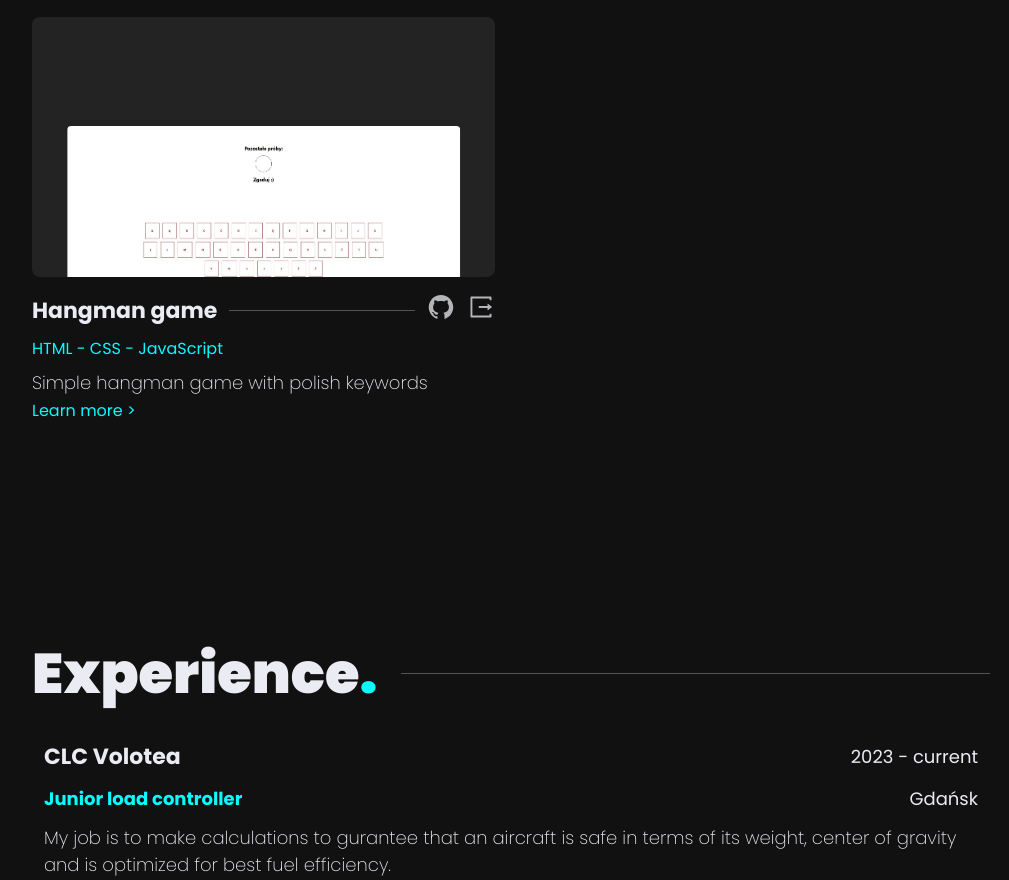
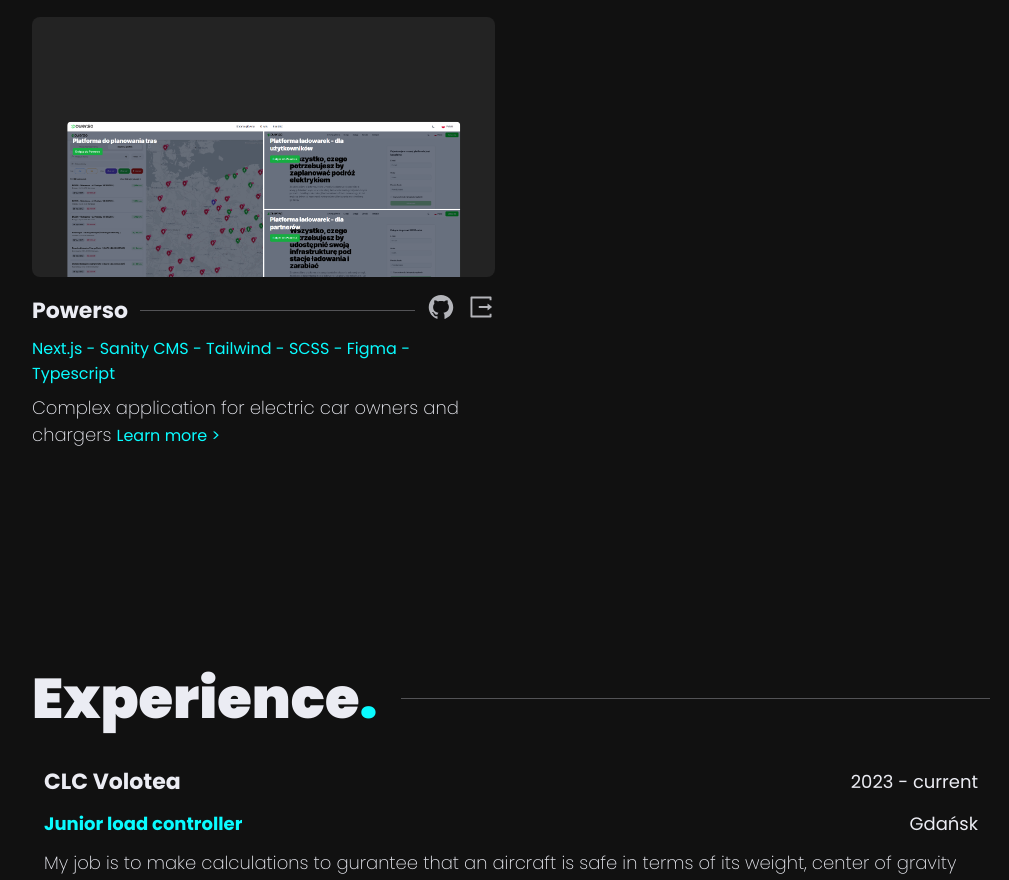
Before and after one commit to Skydeno/portfolio, a Next.js app: page / in a window 1280 px wide. Shown: the part 2900-3780 px from the top of the page, without its empty margins (159-1168 px from the left). Built offline with nearby package versions, Linux system fonts and the light colour scheme.

Commit message:
Experience update

```diff
--- a/components/home/projects/Projects.tsx
+++ b/components/home/projects/Projects.tsx
@@ -112,19 +112,18 @@ const projects = [
     ),
   },
   {
-    title: "Hangman game",
-    imgSrc: "project-imgs/hangman.jpg",
-    code: "https://github.com/Skydeno/hangman",
-    projectLink: "None",
-    tech: ["HTML", "CSS", "JavaScript"],
-    description: "Simple hangman game with polish keywords",
+    title: "Powerso",
+    imgSrc: "project-imgs/powerso.png",
+    code: "https://github.com/Skydeno/",
+    projectLink: "https://www.powerso.pl/",
+    tech: ["Next.js", "Sanity CMS", "Tailwind", "SCSS", "Figma", "Typescript"],
+    description: "Complex application for electric car owners and chargers",
     modalContent: (
       <>
-        <p>Game was purely made for fun and practice of JavaScript.</p>
+        <p>Realized while working in WizCode.</p>
         <p>
-          Game rules are simple - click a letter and hope that the keyword
-          contains that one. If You manage to complete without failing 10 times
-          - You win!
+          Project that is focused in delivering optimized and advanced web
+          application with services like user account and reservations.
         </p>
       </>
     ),
```
Also changed, not shown: public/project-imgs/powerso.png (added), 1 other file (tests, documents, lock files or other folders).
